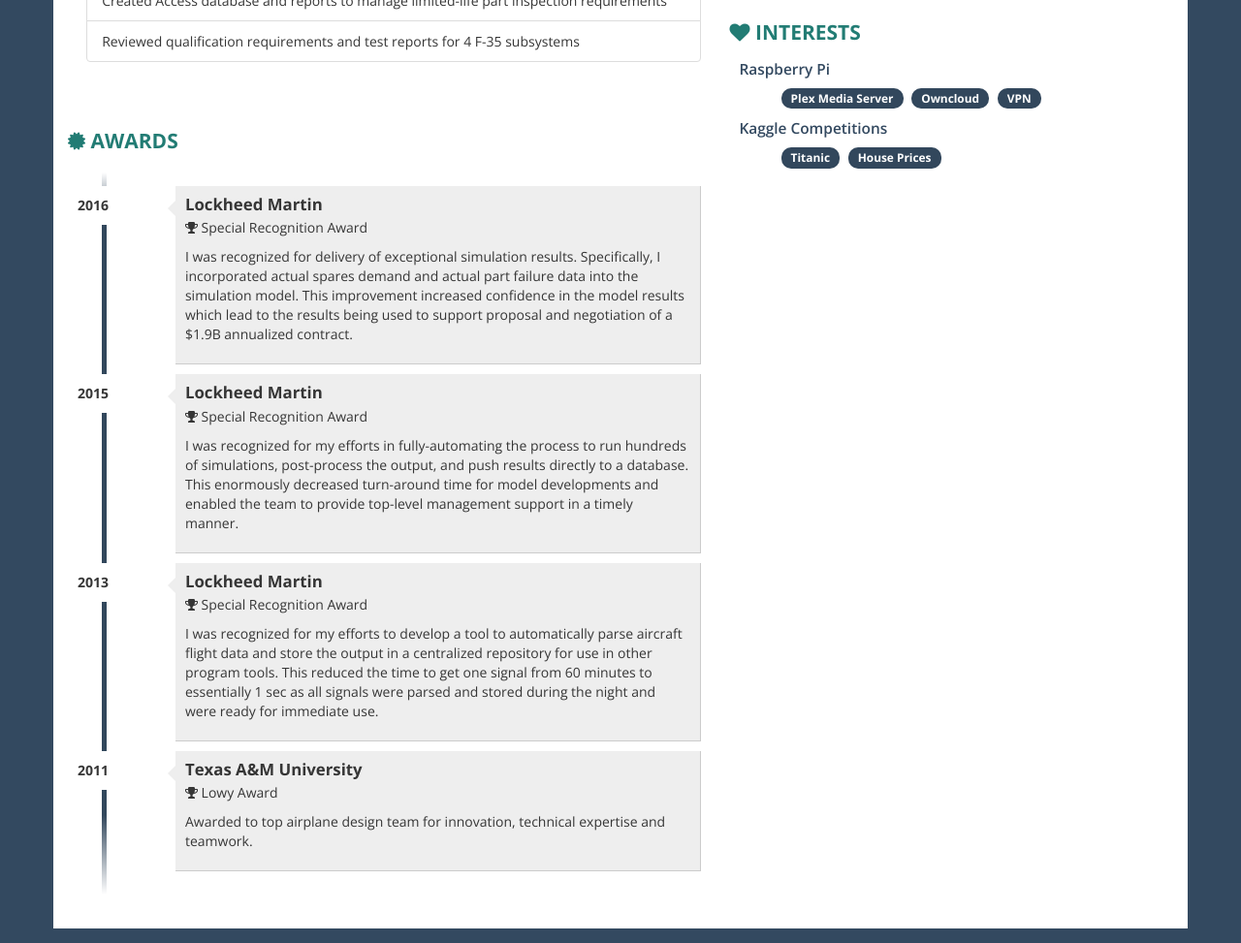
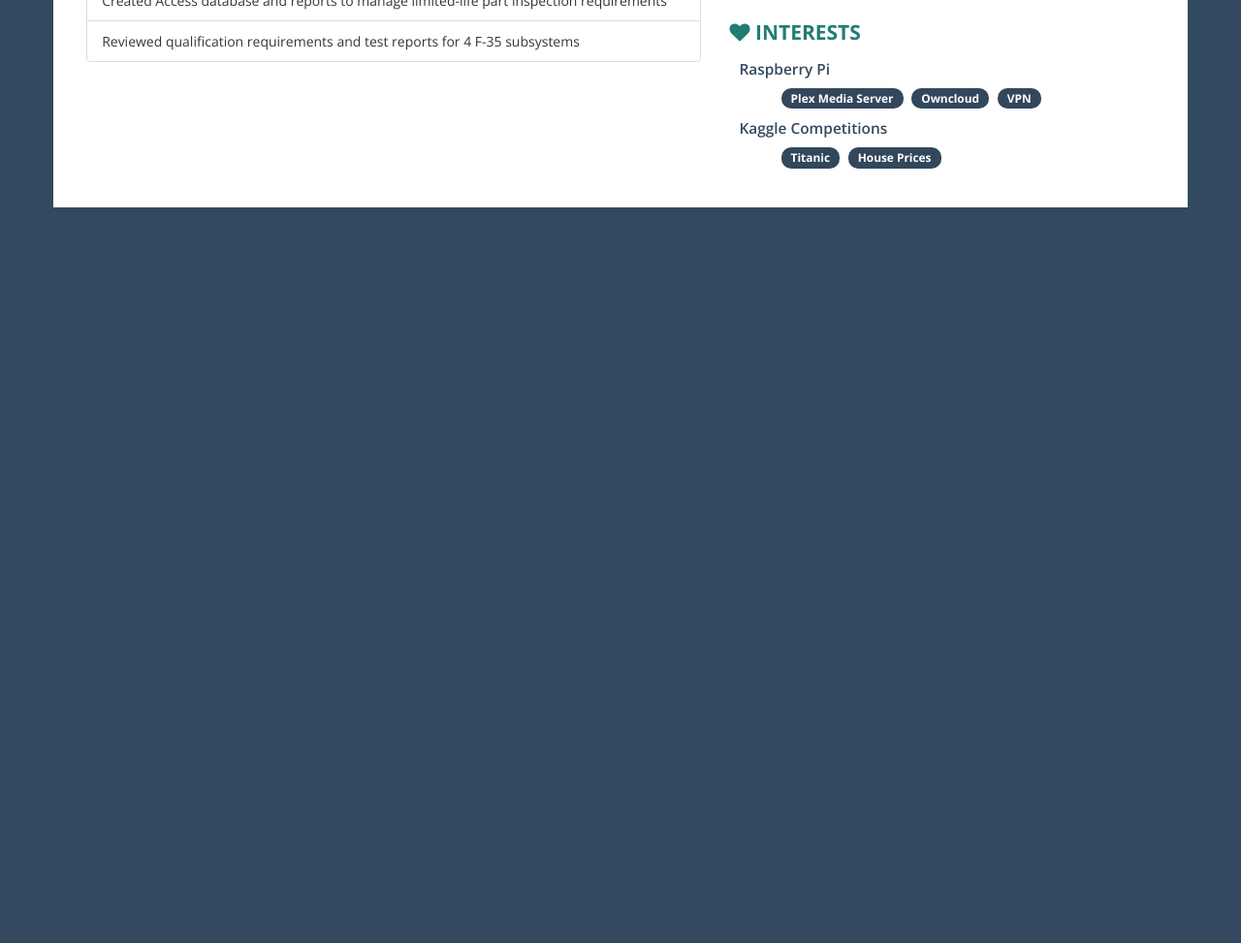
Before and after one commit to austinmcconnell/resume, a plain HTML site: page docs/index.html in a window 1280 px wide. Shown: the part 1495-2468 px from the top of the page at 97% size. After the commit the page ends 1724 px from the top, so only its background shows below. Drawn offline with nearby package versions, Linux system fonts and the light colour scheme.

Commit message:
Ignoring awards for now

```diff
--- a/docs/index.html
+++ b/docs/index.html
@@ -291,7 +291,7 @@
         </style>
         <style type="text/css" media="print">
             body {
-          font-size: 1.5em;
+          font-size: .95em;
           -webkit-print-color-adjust: exact;
         }
 
@@ -320,12 +320,12 @@
         }
 
         .col-sm-5{
-          width: 30%;
+          width: 40%;
           padding: 0 15px;
         }
 
         .col-sm-7{
-          width: 70%;
+          width: 60%;
           padding: 0 15px;
         }
 
@@ -494,62 +494,6 @@
                                 </div>
                             </div>
                         </div>
-                    </div>
-                    <!-- AWARDS -->
-                    <div class="box">
-                         <h2><i class="fa fa-certificate ico"></i> Awards</h2>
-
-                        <ul id="awards" class="clearfix">
-                            <li>
-                                <div class="year pull-left">2016</div>
-                                <div class="description pull-right">
-                                     <h3>Lockheed Martin</h3>
-
-                                    <p><i class="fa fa-trophy ico"></i> Special Recognition Award</p>
-                                    <p>I was recognized for delivery of exceptional simulation results. Specifically,
-                                        I incorporated actual spares demand and actual part failure data into the
-                                        simulation model. This improvement increased confidence in the model results
-                                        which lead to the results being used to support proposal and negotiation
-                                        of a $1.9B annualized contract.</p>
-                                </div>
-                            </li>
-                            <li>
-                                <div class="year pull-left">2015</div>
-                                <div class="description pull-right">
-                                     <h3>Lockheed Martin</h3>
-
-                                    <p><i class="fa fa-trophy ico"></i> Special Recognition Award</p>
-                                    <p>I was recognized for my efforts in fully-automating the process to run
-                                        hundreds of simulations, post-process the output, and push results directly
-                                        to a database. This enormously decreased turn-around time for model developments
-                                        and enabled the team to provide top-level management support in a timely
-                                        manner.</p>
-                                </div>
-                            </li>
-                            <li>
-                                <div class="year pull-left">2013</div>
-                                <div class="description pull-right">
-                                     <h3>Lockheed Martin</h3>
-
-                                    <p><i class="fa fa-trophy ico"></i> Special Recognition Award</p>
-                                    <p>I was recognized for my efforts to develop a tool to automatically parse
-                                        aircraft flight data and store the output in a centralized repository for
-                                        use in other program tools. This reduced the time to get one signal from
-                                        60 minutes to essentially 1 sec as all signals were parsed and stored during
-                                        the night and were ready for immediate use.</p>
-                                </div>
-                            </li>
-                            <li>
-                                <div class="year pull-left">2011</div>
-                                <div class="description pull-right">
-                                     <h3>Texas A&amp;M University</h3>
-
-                                    <p><i class="fa fa-trophy ico"></i> Lowy Award</p>
-                                    <p>Awarded to top airplane design team for innovation, technical expertise
-                                        and teamwork.</p>
-                                </div>
-                            </li>
-                        </ul>
                     </div>
                 </div>
                 <div class="col-xs-12 col-sm-5">
```
Also changed, not shown: austinmcconnell.json (+6 -1 lines).
